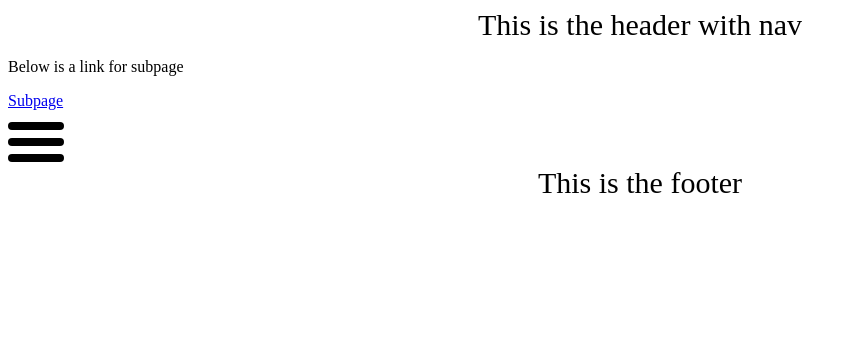
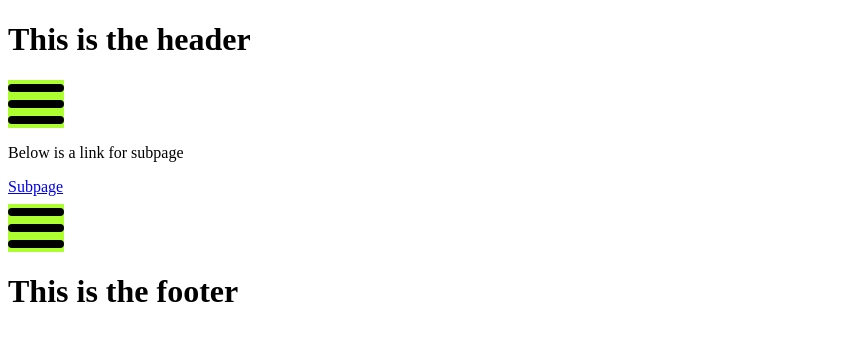
Before and after one commit to WawrzenskiPatryk/uks-grom-webpage, a Nuxt app: page / in a window 1280 px wide. Shown: the top 340 px of the page, without its empty margins (0-857 px from the left). Built offline with nearby package versions, Linux system fonts and the light colour scheme.

Commit message:
Layout implementation refactor with /layouts directory

```diff
--- a/components/HeaderHamburger.vue
+++ b/components/HeaderHamburger.vue
@@ -30,7 +30,7 @@ export default {
   cursor: pointer;
   width: 3.5rem;
   height: 3rem;
-  // background-color: greenyellow;
+  background-color: greenyellow;
 
   &:hover &__bar {
     &,
@@ -41,7 +41,9 @@ export default {
   }
 
   &__bar {
-    transform: translateY(1.25rem);
+    // transform: translateY(0.75rem);
+    position: relative;
+    top: 1.25rem;
 
     &,
     &::before,
--- a/components/TheLayout.vue
+++ /dev/null
@@ -1,24 +0,0 @@
-<template>
-  <main>
-    <header>This is the header with nav</header>
-    <slot></slot>
-    <footer>This is the footer</footer>
-  </main>
-</template>
-
-<script>
-export default {}
-</script>
-
-<style>
-main {
-  height: 100vh;
-}
-
-header,
-footer {
-  width: 100%;
-  text-align: center;
-  font-size: 30px;
-}
-</style>
--- /dev/null
+++ b/layouts/TheLayout.vue
@@ -0,0 +1,20 @@
+<template>
+  <div>
+    <header>
+      <h1>This is the header</h1>
+      <header-hamburger></header-hamburger>
+    </header>
+    <Nuxt />
+    <footer>
+      <h1>This is the footer</h1>
+    </footer>
+  </div>
+</template>
+
+<style lang="scss" scoped>
+// header {
+// display: flex;
+// justify-content: space-between;
+// align-items: center;
+// }
+</style>
--- a/pages/SubPage.vue
+++ b/pages/SubPage.vue
@@ -1,5 +1,5 @@
 <template>
-  <the-layout>
+  <main>
     <nuxt-link to="/">Home</nuxt-link>
 
     <ul>
@@ -18,11 +18,12 @@
     </ul>
 
     <nuxt-link to="/">Home</nuxt-link>
-  </the-layout>
+  </main>
 </template>
 
 <script>
 export default {
+  layout: 'TheLayout',
   data() {
     return {
       posts: [],
--- a/pages/index.vue
+++ b/pages/index.vue
@@ -1,15 +1,15 @@
 <template>
-  <the-layout>
+  <main>
     <p>{{ testText }}</p>
     <nuxt-link to="/subpage">Subpage</nuxt-link>
-
     <header-hamburger></header-hamburger>
-  </the-layout>
+  </main>
 </template>
 
 <script>
 export default {
   name: 'IndexPage',
+  layout: 'TheLayout',
   data() {
     return {
       testText: 'Below is a link for subpage',
```
